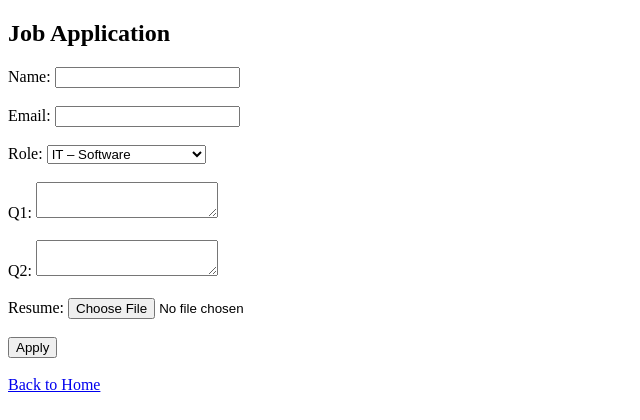
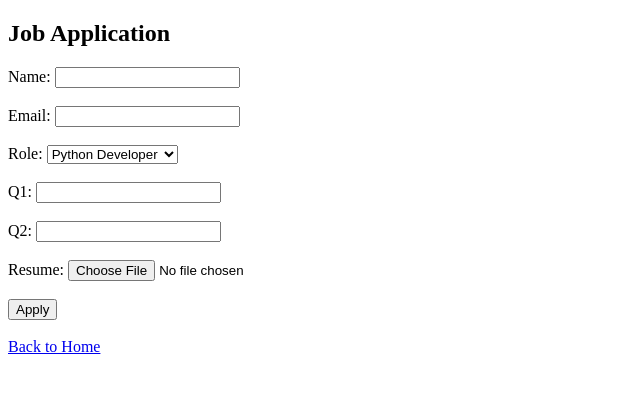
Before and after one commit to ovelvoro-stack/velvoro-job-ai, a FastAPI app: page /apply in a window 1280 px wide. Shown: the top 420 px of the page, without its empty margins (0-640 px from the left). Run offline with FastAPI, Linux system fonts and the light colour scheme.

Commit message:
Update apply.html

```diff
--- a/templates/apply.html
+++ b/templates/apply.html
@@ -12,17 +12,17 @@
 
         Role:
         <select name="role">
-            <option>IT – Software</option>
-            <option>Non-IT – Admin</option>
-            <option>Pharma – B.Pharmacy</option>
-            <option>Pharma – M.Pharmacy</option>
-            <option>Freshers</option>
+            <option>Python Developer</option>
+            <option>Java Developer</option>
+            <option>Pharma Executive</option>
+            <option>B Pharmacy</option>
+            <option>M Pharmacy</option>
         </select><br><br>
 
-        Q1: <textarea name="q1"></textarea><br><br>
-        Q2: <textarea name="q2"></textarea><br><br>
+        Q1: <input type="text" name="q1"><br><br>
+        Q2: <input type="text" name="q2"><br><br>
 
-        Resume: <input type="file" name="resume"><br><br>
+        Resume: <input type="file" name="resume" required><br><br>
 
         <button type="submit">Apply</button>
     </form>
```
